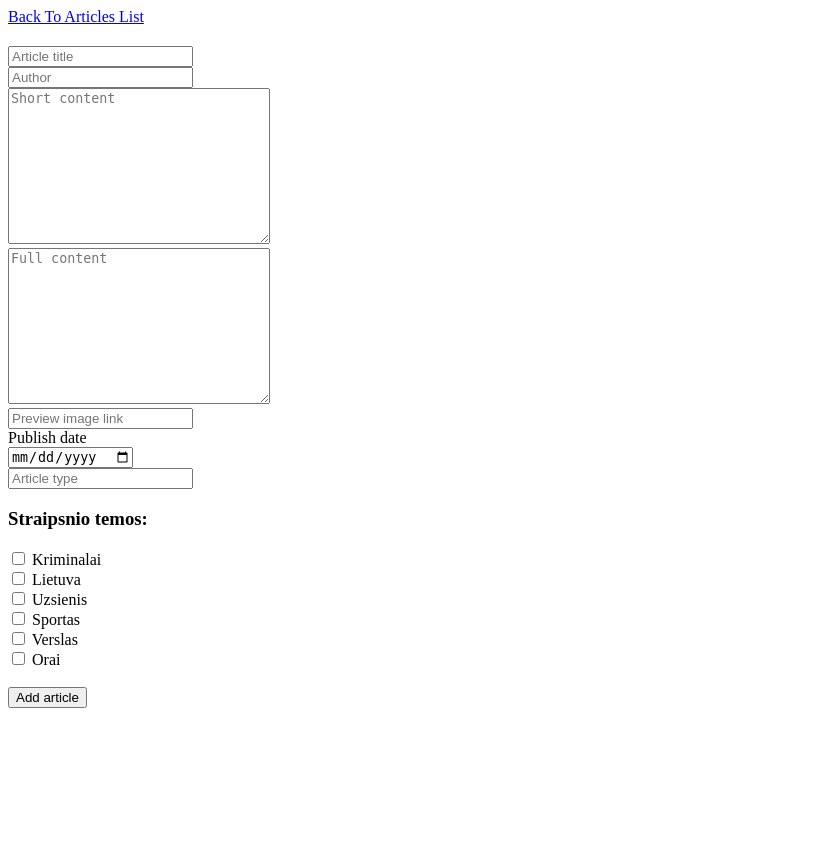
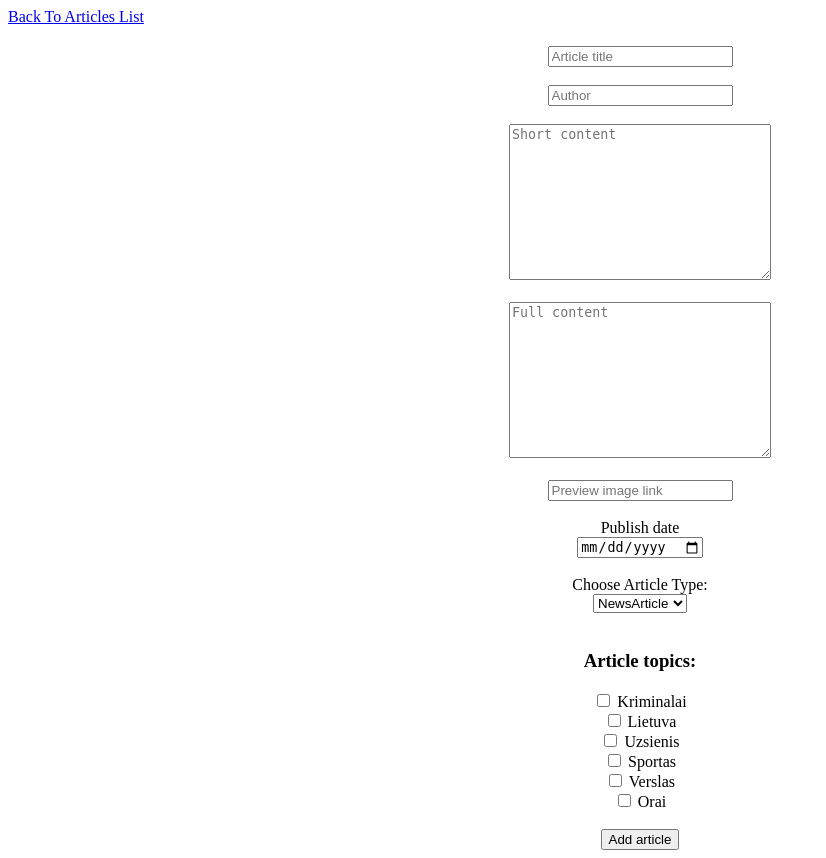
Before and after one commit to Karolis-Kvatavicius/PHP_uzduotys, a PHP site: page /views/enter_article_view.php in a window 1280 px wide. Shown: the whole page, without its empty margins (0-826 px from the left). Before the commit the page ends 708 px from the top, so only its background shows below. Run offline with PHP 8.4, Linux system fonts and the light colour scheme; data comes from the database, SQL or seed files in the repository.

Commit message:
Straipsnio tipas pasirenkamas is dropdown list

```diff
--- a/OOP_Polimorfizmas/controllers/insert_article.php
+++ b/OOP_Polimorfizmas/controllers/insert_article.php
@@ -20,6 +20,9 @@ $temos = [];
 while ($record = $records->fetch_array(MYSQLI_ASSOC)) {
     $straipsnio_temos[] = $record;
 }
+
+$article_classes = file_get_contents("../models/classes.php");
+preg_match_all("/class (\w+) /i", $article_classes, $matches);
 
 if(isset($_POST['submit'])) {
 
--- a/OOP_Polimorfizmas/views/enter_article_view.php
+++ b/OOP_Polimorfizmas/views/enter_article_view.php
@@ -14,16 +14,26 @@ require '../controllers/insert_article.php';
 
 <body>
     <a style="display: block; margin-bottom: 20px;" href="view.php">Back To Articles List</a>
-    <form action="" method="post">
-        <input name="title" type="text" placeholder="Article title"><br>
-        <input name="author" type="text" placeholder="Author"><br>
-        <textarea name="short_content" id="" cols="30" rows="10" placeholder="Short content"></textarea><br>
-        <textarea name="content" id="" cols="30" rows="10" placeholder="Full content"></textarea><br>
-        <input name="preview" type="text" placeholder="Preview image link"><br>
+    <form style="text-align: center;" action="" method="post">
+        <input name="title" type="text" placeholder="Article title"><br><br>
+        <input name="author" type="text" placeholder="Author"><br><br>
+        <textarea name="short_content" id="" cols="30" rows="10" placeholder="Short content"></textarea><br><br>
+        <textarea name="content" id="" cols="30" rows="10" placeholder="Full content"></textarea><br><br>
+        <input name="preview" type="text" placeholder="Preview image link"><br><br>
         <label for="publish_date">Publish date</label><br>
-        <input name="publish_date" id="publish_date" type="date"><br>
-        <input name="type" type="text" placeholder="Article type"><br>
-        <h3>Straipsnio temos:</h3>
+        <input name="publish_date" id="publish_date" type="date"><br><br>
+        <label for="type">Choose Article Type:</label><br>
+        <select name="type" id="type">
+        <?php
+        //  Print article types
+        foreach ($matches[1] as $match) {
+        ?>
+            <option value="<?= $match ?>"><?= $match ?></option>
+        <?php
+        }
+        ?>
+        </select><br><br>
+        <h3>Article topics:</h3>
         <?php
         foreach ($straipsnio_temos as $tema) {
         ?>
@@ -32,7 +42,7 @@ require '../controllers/insert_article.php';
         <?php
         }
         ?>
-       <br><input name="submit" type="submit" value="Add article">
+        <br><input name="submit" type="submit" value="Add article">
     </form>
 </body>
 
```
Also changed, not shown: OOP_Polimorfizmas/models/classes.php (line endings or trailing spaces).
